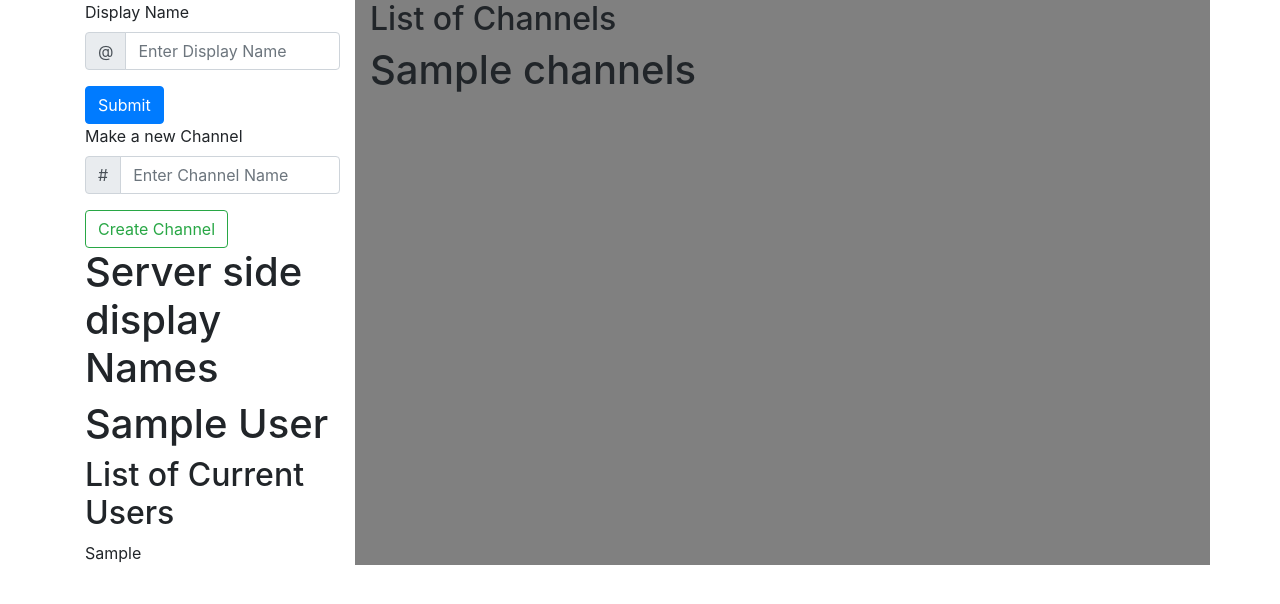
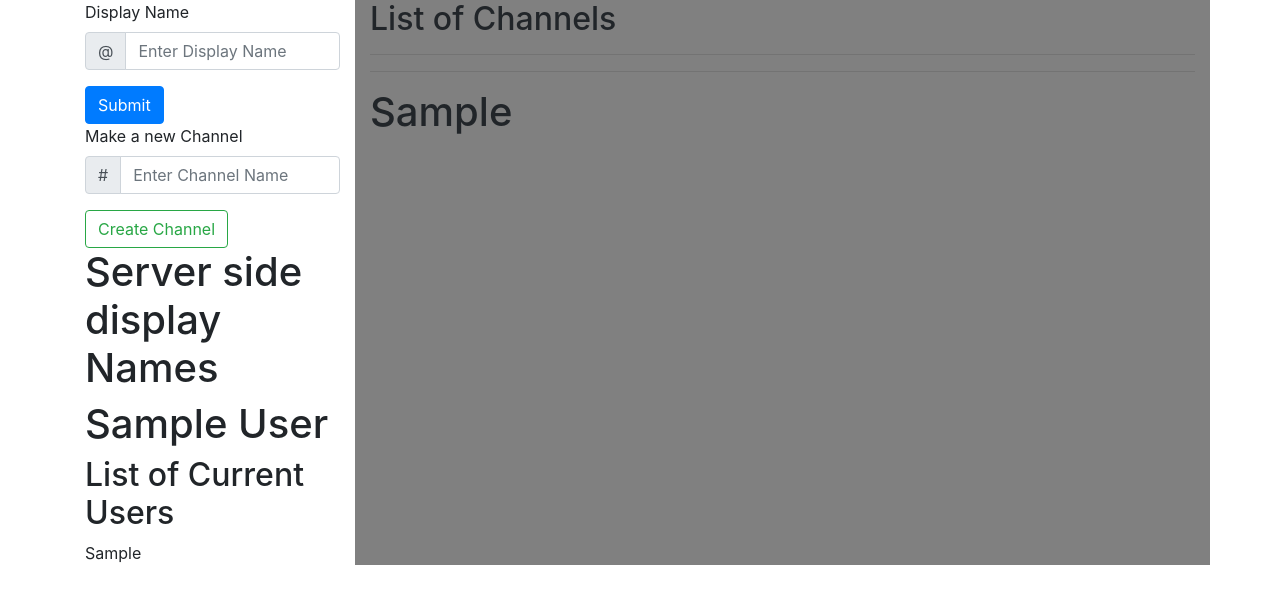
Before and after one commit to fross123/Flack, a Flask app: template templates/index.html in a window 1280 px wide. Shown: the part 48-652 px from the top of the page. Run offline with Flask 2, Linux system fonts and the light colour scheme; the template is opened without the code that fills it: most values are stand-ins (such as "Sample title", 1, 10 or a date in 2020); some libraries are stand-ins or nearby versions.

Commit message:
requirements.txt update

```diff
--- a/application.py
+++ b/application.py
@@ -9,11 +9,11 @@ socketio = SocketIO(app)
 
 display_names = []
 current_users = []
-channels = []
+channel_list = []
 
 @app.route("/")
 def index():
-    return render_template('index.html', display_names=display_names, current_users=current_users, channels=channels)
+    return render_template('index.html', display_names=display_names, current_users=current_users, channel_list=channel_list)
 
 @socketio.on("new_user")
 def new_user(data):
@@ -34,6 +34,6 @@ def returning_user(data):
 @socketio.on("new_channel")
 def new_channel(data):
     channel_name = data["channel_name"]
-    channels.append(channel_name)
+    channel_list.append(channel_name)
 
-    emit("channel_created", channels, broadcast=True)
+    emit("channel_created", {"channel_name": channel_name}, broadcast=True)
--- a/requirements.txt
+++ b/requirements.txt
@@ -1,4 +1,2 @@
 Flask
 Flask-SocketIO
-Flask-session
-simplejson
--- a/templates/index.html
+++ b/templates/index.html
@@ -46,8 +46,10 @@
 
             <div class="col" style="background: grey;">
                 <h2>List of Channels</h2>
+                <hr/>
                 <div id="channel_list"></div>
-                <h1>{{ channels }}</h1>
+                <hr/>
+                <h1>{{ channel_list }}</h1>
 
             </div>
         </div>
```
